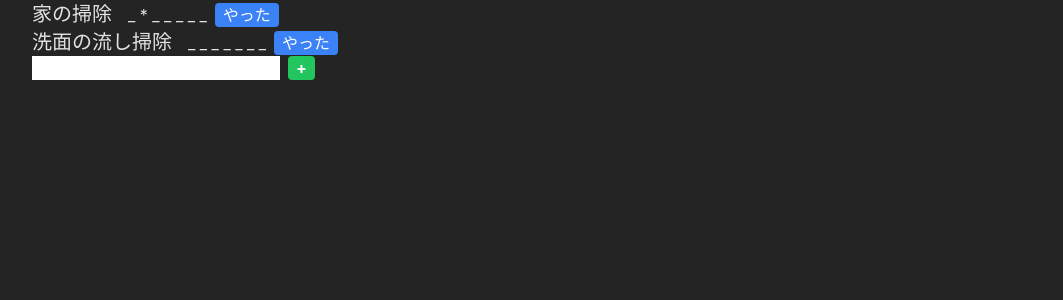
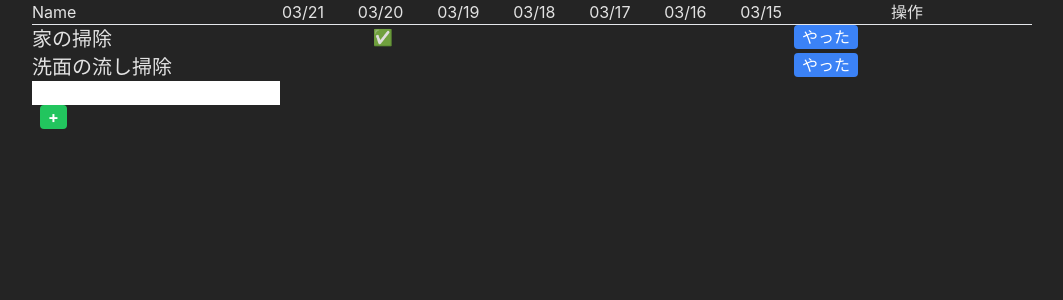
Before and after one commit to sh4869/dones, a React (Vite) app: page / in a window 1280 px wide. Shown: the top 300 px of the page, without its empty margins (108-1171 px from the left). Built offline with nearby package versions, Linux system fonts and the light colour scheme.

Commit message:
デザインを最低限決めた

```diff
--- a/src/App.tsx
+++ b/src/App.tsx
@@ -30,9 +30,9 @@ const Dones = ({
   const dates = days.map((v, i) => {
     const has = done.dones.filter((z) => z.isSame(v, "day"));
     if (has.length > 0) {
-      return <span key={i}>{" * "}</span>;
+      return <span key={i}>{"✅️"}</span>;
     } else {
-      return <span key={i}>{" _ "}</span>;
+      return <span key={i}>{""}</span>;
     }
   });
 
@@ -46,14 +46,24 @@ const Dones = ({
     });
   };
 
+  const addDateEnabled =
+    done.dones.filter((z) => z.isSame(dayjs(), "day")).length == 0;
+
+  const buttonColor = addDateEnabled
+    ? "bg-blue-500 hover:bg-blue-700"
+    : "bg-gray-500";
+
   return (
-    <div>
-      <h2 className="inline-block text-xl mr-4">{done.key}</h2>
-      <div className="inline-block">{dates}</div>
-      <div className="inline-block">
+    <div className="flex flex-row">
+      <h2 className="inline-block text-xl mr-4 basis-1/4">{done.key}</h2>
+      <div className="inline-block basis-1/2 flex flex-row justify-between">
+        {dates}
+      </div>
+      <div className="inline-block basis-1/4">
         <button
-          className="bg-blue-500 hover:bg-blue-700 text-white font-bold px-2 mx-2 rounded"
+          className={`${buttonColor} text-white font-bold px-2 mx-2 rounded`}
           onClick={addDate}
+          disabled={!addDateEnabled}
         >
           やった
         </button>
@@ -75,12 +85,31 @@ const App = () => {
   };
 
   const addTask = () => {
+    if (text != "") {
       setTasks([...tasks, { key: text, dones: [] }]);
       setText("");
+    }
   };
 
   return (
     <>
+      <div className="container">
+        <div className="flex flex-row" id="header">
+          <p className="basis-1/4">Name</p>
+          <p className="basis-1/2">
+            <div className="flex flex-row  justify-between">
+              {new Array(7)
+                .fill(0)
+                .map((_, i) => dayjs().add(-i, "day"))
+                .map((v) => (
+                  <span>{v.format("MM/DD")}</span>
+                ))}
+            </div>
+          </p>
+          <p className="basis-1/4 text-center">操作</p>
+        </div>
+
+        <hr></hr>
         <div>
           {tasks.map((v, i) => {
             return (
@@ -90,7 +119,9 @@ const App = () => {
             );
           })}
         </div>
-      <div>
+
+        <div className="flex flex-row">
+          <div className="basis-1/4">
             <input value={text} onChange={(e) => setText(e.target.value)} />
             <button
               className="bg-green-500 hover:bg-blue-700 text-white font-bold px-2 mx-2 rounded"
@@ -99,6 +130,8 @@ const App = () => {
               +
             </button>
           </div>
+        </div>
+      </div>
     </>
   );
 };
```
Lines whose indentation alone changed are shown as unchanged.
